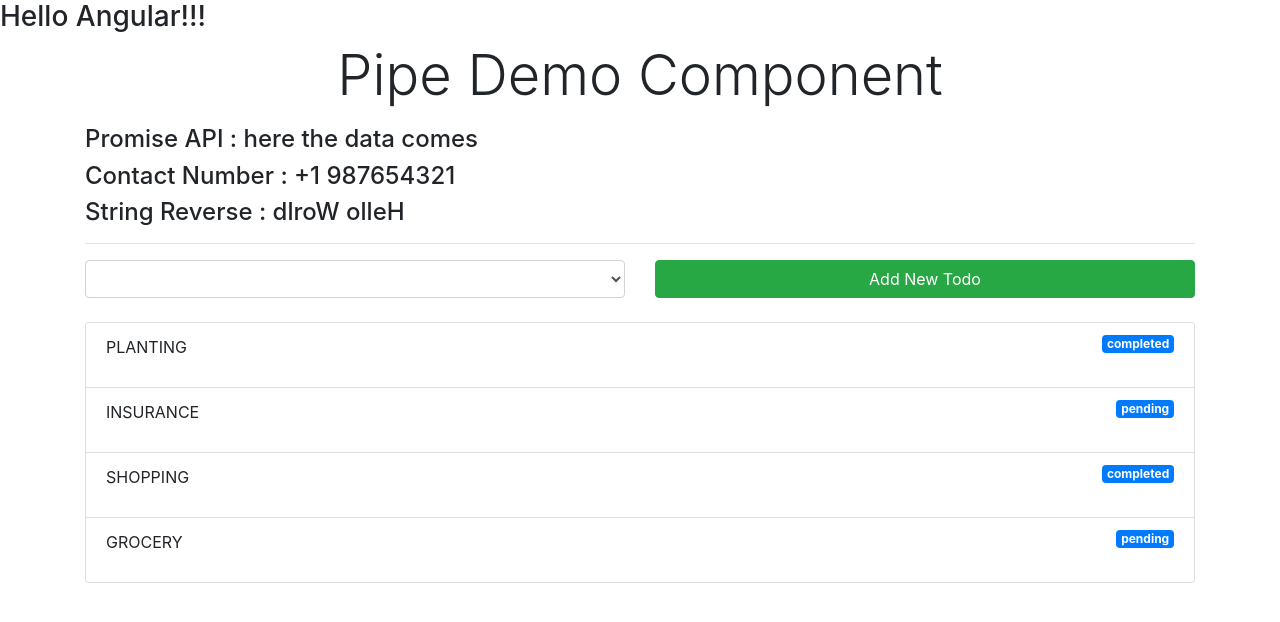
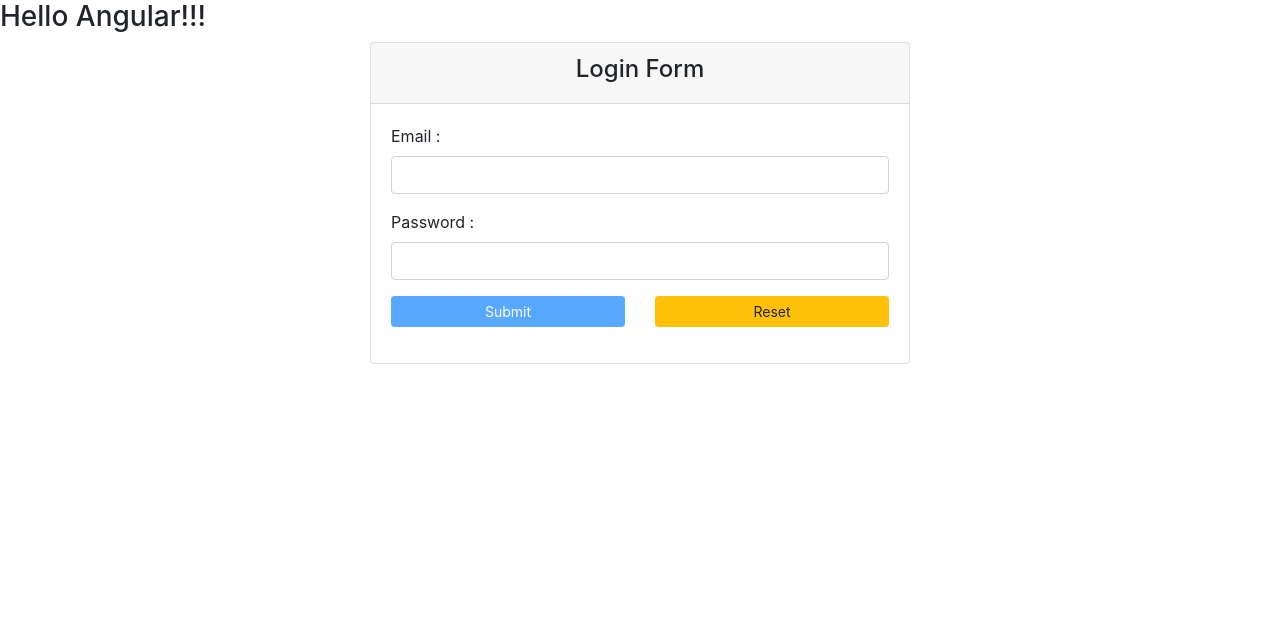
Before and after one commit to synergy2411/ng-feb-21, an Angular app in the folder users-app/: page / in a window 1280 px wide. Shown: the top 622 px of the page. Built offline with nearby package versions, Linux system fonts and the light colour scheme.

Commit message:
template form added

```diff
--- a/users-app/src/app/app.component.html
+++ b/users-app/src/app/app.component.html
@@ -4,8 +4,10 @@
 
 <app-life-cycle-demo *ngIf="showComp" [title]="title"></app-life-cycle-demo> -->
 
-<app-pipe-demo></app-pipe-demo>
+<!-- <app-pipe-demo></app-pipe-demo> -->
 
 <!-- <app-directive-demo></app-directive-demo> -->
 
+<app-login></app-login>
+
 <!-- <app-users></app-users> -->
--- a/users-app/src/app/app.module.ts
+++ b/users-app/src/app/app.module.ts
@@ -13,6 +13,7 @@ import { CountryCodePipe } from './pipes/country-code.pipe';
 import { ReversePipe } from './pipes/reverse.pipe';
 import { DirectiveDemoComponent } from './components/directive-demo/directive-demo.component';
 import { FilterPipe } from './pipes/filter.pipe';
+import { LoginComponent } from './components/auth/login/login.component';
 
 @NgModule({
   declarations: [         // components, directives, pipes
@@ -26,7 +27,8 @@ import { FilterPipe } from './pipes/filter.pipe';
     CountryCodePipe,
     ReversePipe,
     DirectiveDemoComponent,
-    FilterPipe
+    FilterPipe,
+    LoginComponent
   ],
   imports: [              // Module - built-in / Custom
     BrowserModule,
--- /dev/null
+++ b/users-app/src/app/components/auth/login/login.component.css
@@ -0,0 +1,14 @@
+.ng-invalid.ng-dirty[name="email"]{
+  border-left: 4px red solid;
+}
+
+.ng-valid.ng-dirty[name="email"]{
+  border-left: 4px green solid;
+}
+.ng-invalid.ng-dirty[name="password"]{
+  border-left: 4px red solid;
+}
+
+.ng-valid.ng-dirty[name="password"]{
+  border-left: 4px green solid;
+}
--- /dev/null
+++ b/users-app/src/app/components/auth/login/login.component.html
@@ -0,0 +1,52 @@
+<div class="container">
+  <div class="row">
+    <div class="col-6 offset-3">
+      <div class="card">
+        <div class="card-header">
+          <h4 class="text-center">Login Form</h4>
+        </div>
+        <div class="card-body">
+          <form #loginForm="ngForm" (ngSubmit)="onLogin(loginForm)">
+            <!-- Email -->
+            <div class="form-group">
+              <label for="email">Email :</label>
+              <input type="email"
+                name="email"
+                class="form-control"
+                ngModel
+                required
+                email >
+            </div>
+            <!-- Password -->
+            <div class="form-group">
+              <label for="password">Password :</label>
+              <input type="password"
+                name="password"
+                class="form-control"
+                ngModel
+                required
+                minlength="6">
+            </div>
+            <!-- Buttons -->
+            <div class="form-group">
+              <div class="row">
+                <div class="col-6">
+                  <button type="submit"
+                    class="btn btn-block btn-primary btn-sm"
+                    [disabled]="!loginForm.valid">
+                    Submit</button>
+                </div>
+                <div class="col-6">
+                  <button class="btn btn-block btn-warning btn-sm"
+                    type="button"
+                    (click)="onReset(loginForm)">
+                    Reset</button>
+                </div>
+              </div>
+            </div>
+          </form>
+        </div>
+      </div>
+    </div>
+  </div>
+</div>
--- /dev/null
+++ b/users-app/src/app/components/auth/login/login.component.ts
@@ -0,0 +1,23 @@
+import { Component, OnInit } from '@angular/core';
+import { NgForm } from '@angular/forms';
+
+@Component({
+  selector: 'app-login',
+  templateUrl: './login.component.html',
+  styleUrls: ['./login.component.css']
+})
+export class LoginComponent implements OnInit {
+
+  constructor() { }
+
+  ngOnInit(): void {
+  }
+
+  onLogin(loginForm : NgForm){
+    console.log(loginForm);
+  }
+
+  onReset(loginForm: NgForm){
+    loginForm.reset();
+  }
+}
```
Also changed, not shown: 1 other file (tests, documents, lock files or other folders).
